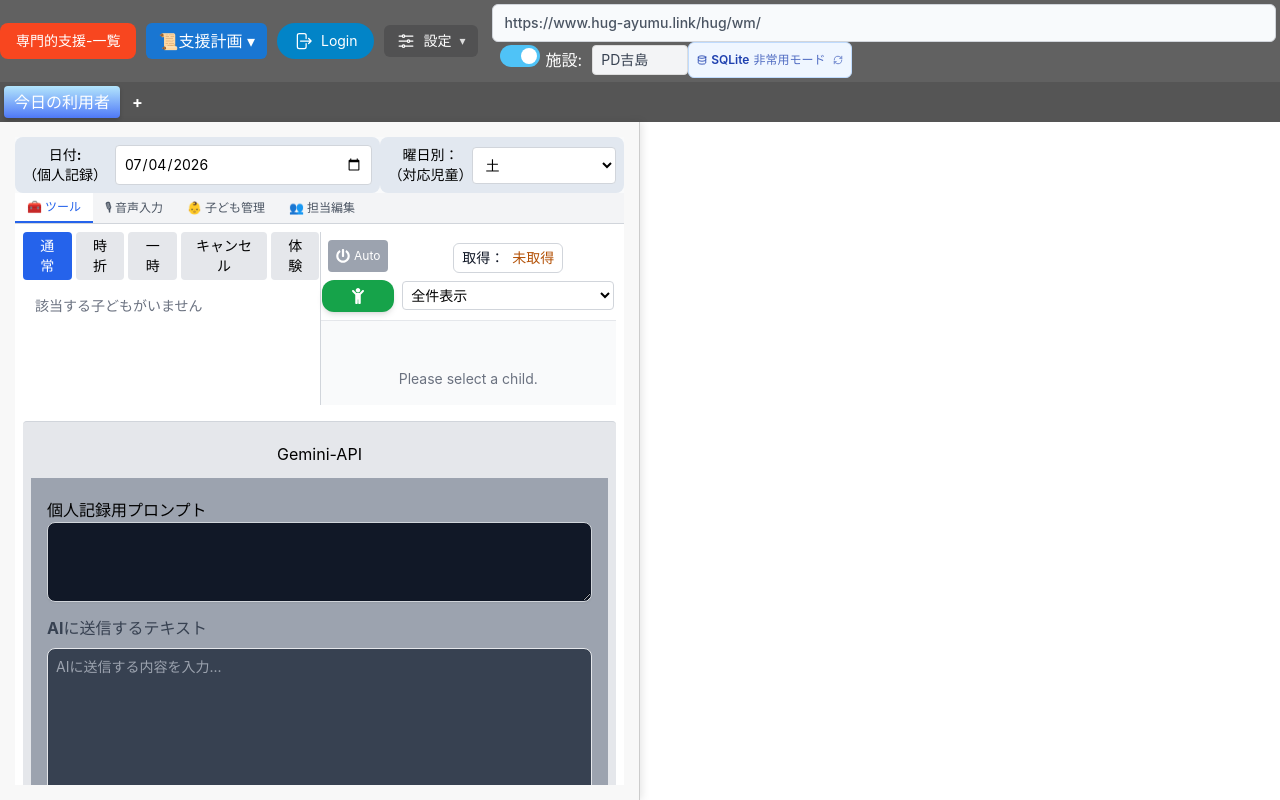
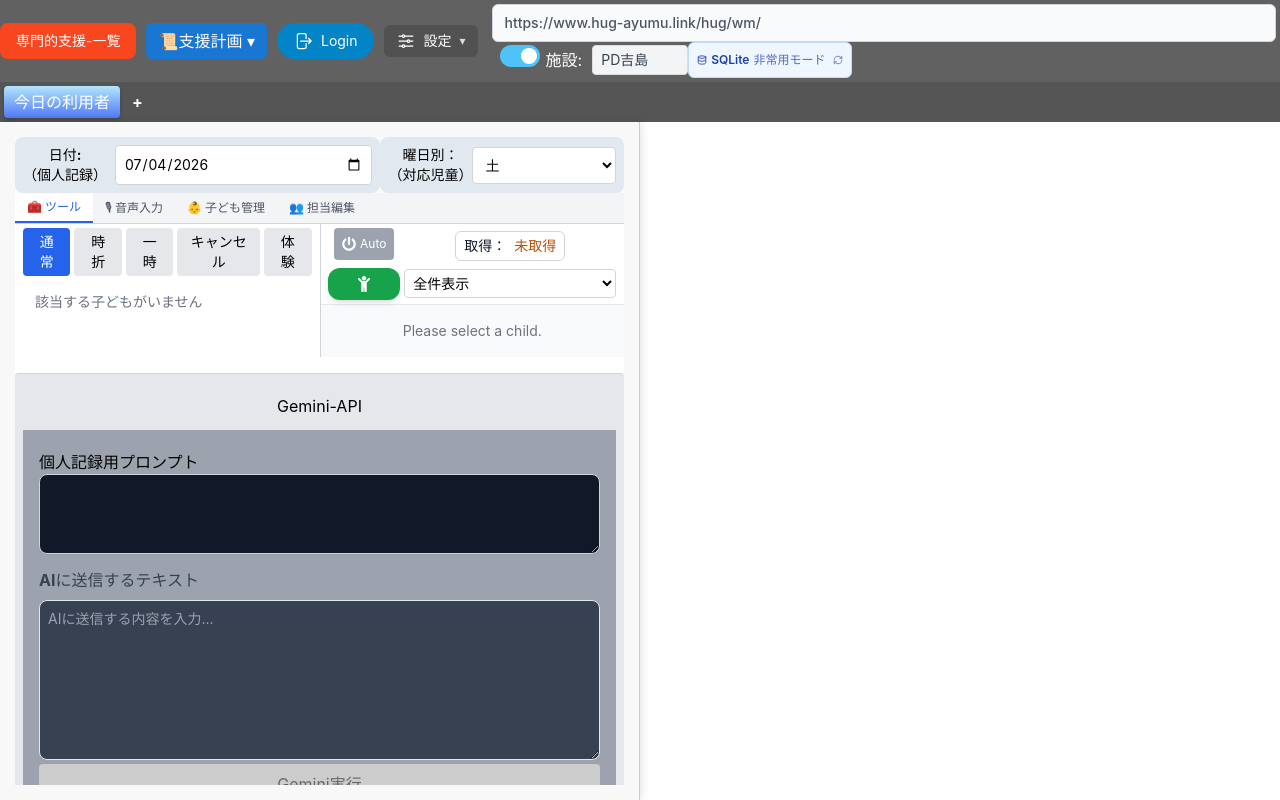
Before and after one commit to higayu/_hug-client, a React (Vite) app in the folder renderer/: page / in a window 1280 px wide. Built offline with nearby package versions, Linux system fonts and the light colour scheme.

Commit message:
スタイル調整

```diff
--- a/renderer/src/components/Sidebar/TabsContainer/SelectChildren/ChildMemoPanel/index.jsx
+++ b/renderer/src/components/Sidebar/TabsContainer/SelectChildren/ChildMemoPanel/index.jsx
@@ -433,9 +433,9 @@ export default function ChildMemoPanel() {
   // =============================================================
   const renderPanelShell = (content) => {
     return (
-      <div className="child-memo-panel flex-1 min-h-0 border-l border-gray-300 bg-gray-50 flex flex-col">
-        <div className="shrink-0 border-b border-gray-200 bg-white p-2">
-          <div className="flex flex-row gap-2 items-center justify-center">
+      <div className="child-memo-panel flex-1 border-l border-gray-300 bg-gray-50 flex flex-col">
+        <div className="shrink-0 border-b border-gray-200 bg-white">
+          <div className="flex flex-row items-center justify-center">
             <GetTodayUsersChildren />
           </div>
         </div>
@@ -454,7 +454,7 @@ export default function ChildMemoPanel() {
   if (!selectChild) {
     return renderPanelShell(
       <div className="flex-1 min-h-0 overflow-y-auto p-4">
-        <div className="text-sm text-gray-500 text-center mt-8">
+        <div className="text-sm text-gray-500 text-center">
           Please select a child.
         </div>
       </div>
@@ -466,7 +466,7 @@ export default function ChildMemoPanel() {
   // =============================================================
   if (!isAttendanceLoaded) {
     return renderPanelShell(
-      <div className="flex-1 flex flex-col items-center justify-center p-6 text-center">
+      <div className="flex-1 flex flex-col items-center justify-center text-center">
         <p className="text-sm font-bold text-gray-800">
           今日の利用者データを取得してください
         </p>
--- a/renderer/src/components/Sidebar/TabsContainer/SelectChildren/TodayChildrenList/index.jsx
+++ b/renderer/src/components/Sidebar/TabsContainer/SelectChildren/TodayChildrenList/index.jsx
@@ -312,7 +312,7 @@ export default function TodayChildrenList() {
   })
 
   return (
-    <div className="sidebar-content flex-1 overflow-y-auto">
+    <div className="sidebar-content py-1 px-2 flex-1 overflow-y-auto">
       <ChildrenListTabs
         activeTab={activeTab}
         onChangeTab={setActiveTab}
--- a/renderer/src/components/Sidebar/TabsContainer/index.jsx
+++ b/renderer/src/components/Sidebar/TabsContainer/index.jsx
@@ -52,7 +52,7 @@ function TabsContainer() {
       </div>
 
       {/* --- コンテンツ切り替え --- */}
-      <div className="flex-1 overflow-auto p-2 bg-white">
+      <div className="flex-1 overflow-auto bg-white">
         {activeTab === 'tools' && (
           <div className="h-full flex flex-col">
             <ToolContent />
--- a/renderer/src/components/common/hug_function/GetTodayUsersChildren/index.jsx
+++ b/renderer/src/components/common/hug_function/GetTodayUsersChildren/index.jsx
@@ -49,18 +49,16 @@ function formatLastFetchedAt(extractedAt) {
  * 取得処理はこのコンポーネント内部で実行する
  */
 export default function GetTodayUsersChildren() {
-  const [open, setOpen] = useState(false);
 
   const { attendanceData } = useAppState();
 
-  const { runFetch, autoFetchEnabled, toggleAutoFetch } =
-    useAttendanceFetch("GetTodayUsersChildren");
+  const { runFetch, autoFetchEnabled, toggleAutoFetch } = useAttendanceFetch("GetTodayUsersChildren");
 
   const lastFetchedAt = attendanceData?.extractedAt ?? null;
   const fetchedAtLabel = formatLastFetchedAt(lastFetchedAt);
 
   return (
-    <div className="flex flex-row gap-2 items-center justify-center">
+    <div className="flex flex-row gap-1 py-1 px-2 items-center justify-center">
 
       <div className="flex flex-col gap-2 items-center justify-center">
         <button
@@ -80,32 +78,7 @@ export default function GetTodayUsersChildren() {
         <div className="flex items-center justify-center">
           <div
             className="relative"
-            onMouseEnter={() => setOpen(true)}
-            onMouseLeave={() => setOpen(false)}
           >
-            {open && (
-              <div
-                className="
-                  absolute
-                  bottom-full
-                  left-1/2
-                  -translate-x-1/2
-                  mb-2
-                  whitespace-nowrap
-                  rounded-md
-                  bg-black
-                  px-3
-                  py-1
-                  text-xs
-                  text-white
-                  shadow-lg
-                  z-50
-                "
-              >
-                今日の利用者のデータ取得
-              </div>
-            )}
-
             <button
               type="button"
               onClick={() => runFetch()}
@@ -118,11 +91,11 @@ export default function GetTodayUsersChildren() {
         </div>
       </div>
 
-      <div
-       className="flex flex-col gap-2 items-center justify-center"
-       title={fetchedAtLabel.dateTime}
-       >
-        <div className="border border-gray-300 rounded-md bg-white py-1 px-2 flex flex-row gap-2 items-center text-center">
+      <div className="flex flex-col gap-2 items-center justify-center">
+        <div
+         className="border border-gray-300 rounded-md bg-white py-1 px-2 flex flex-row gap-2 items-center text-center"
+         title={fetchedAtLabel.dateTime}
+        >
           <span className="text-sm font-bold text-gray-900">取得：</span>
           <span
             className={`text-sm font-extrabold ${
```
